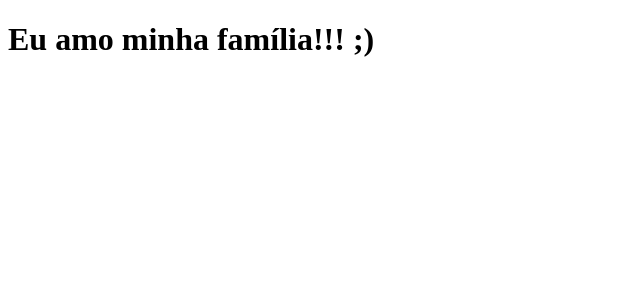
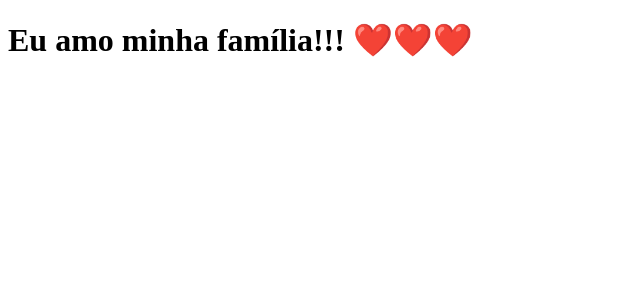
Before and after one commit to gustavopln/clone-tabnews, a Next.js app: page / in a window 1280 px wide. Shown: the top 300 px of the page, without its empty margins (0-640 px from the left). Built offline with nearby package versions, Linux system fonts and the light colour scheme.

Commit message:
Inserindo emojis

```diff
--- a/pages/index.js
+++ b/pages/index.js
@@ -1,5 +1,5 @@
 function Home() {
-    return <h1>Eu amo minha família!!! ;) </h1>
+    return <h1>Eu amo minha família!!! ❤️❤️❤️ </h1>
 }
 
 export default Home;
```
